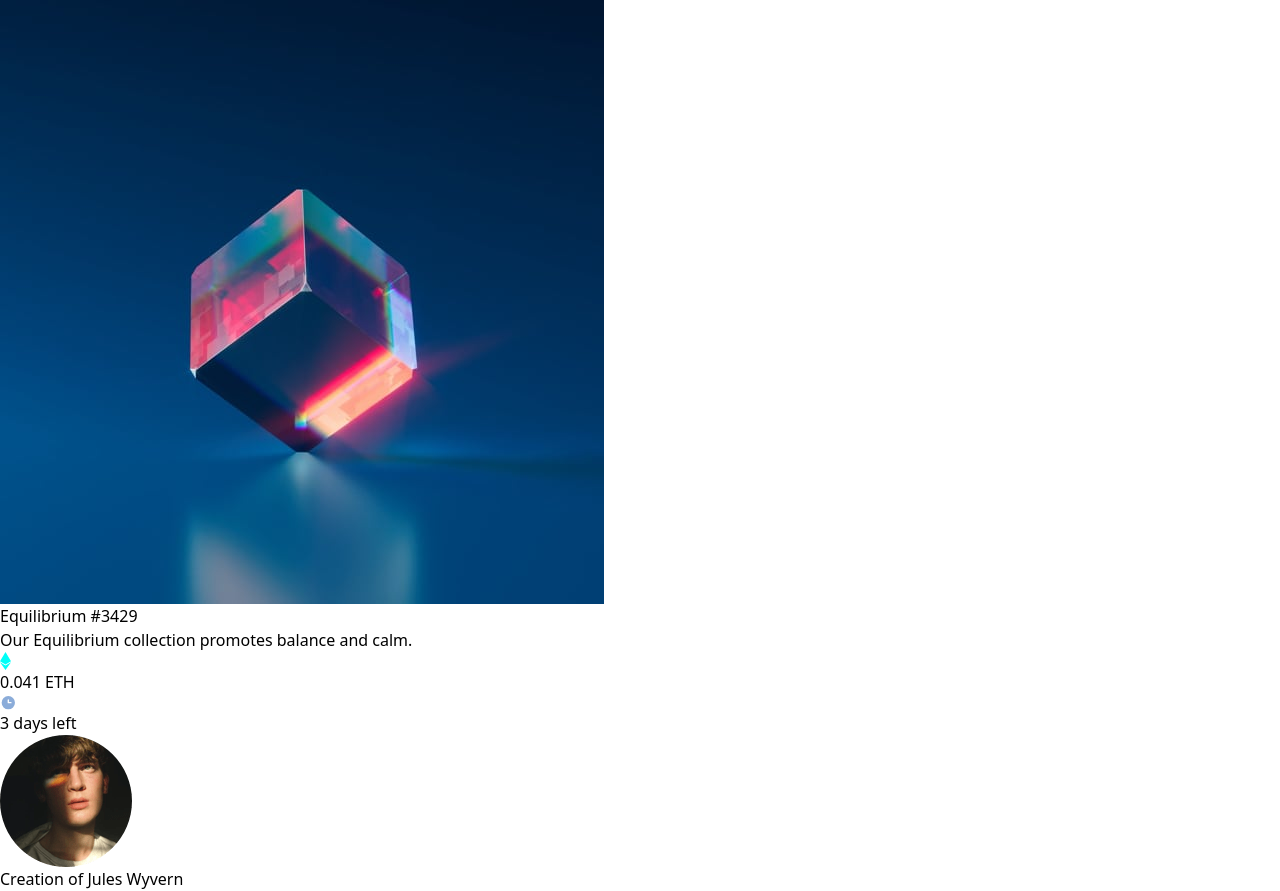
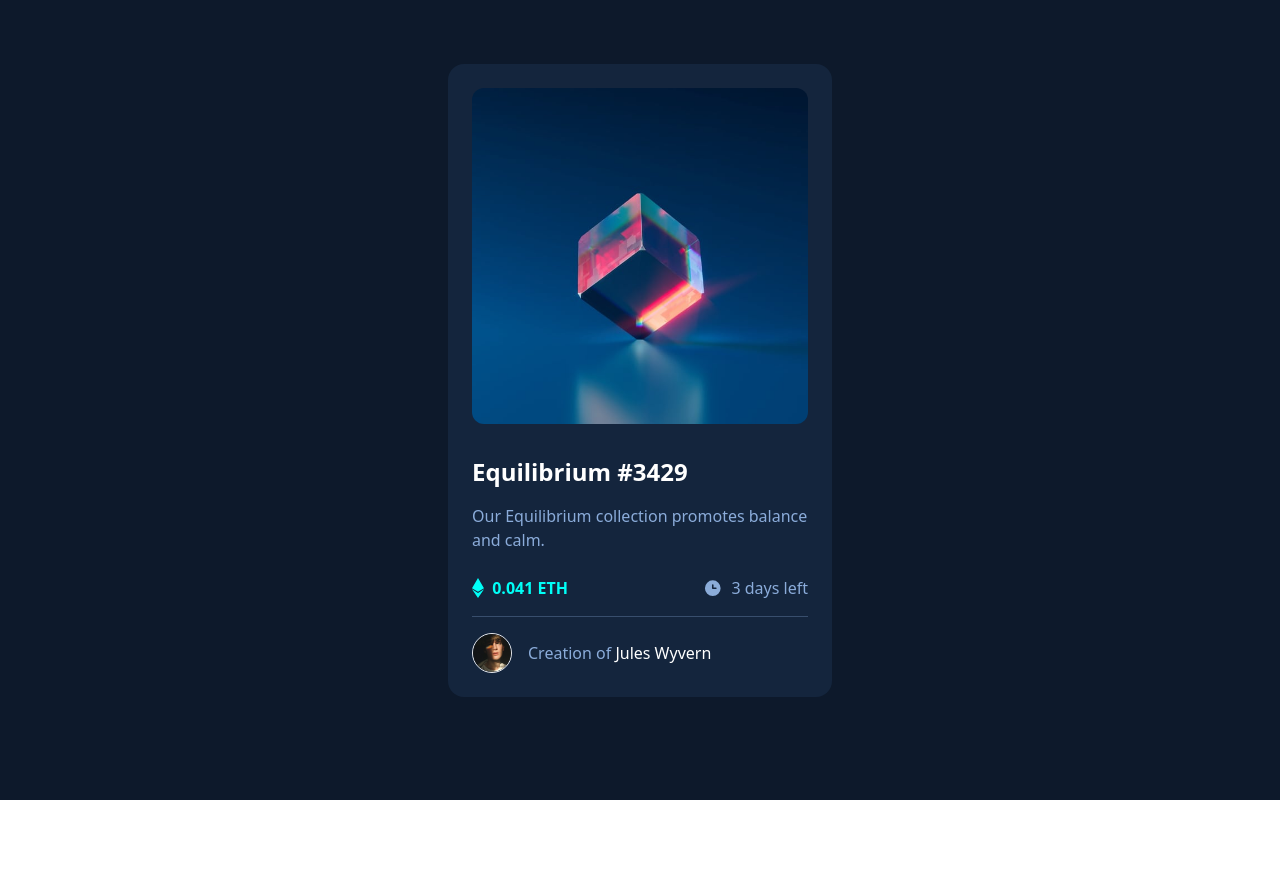
Before and after one commit to RoyalF4/nft-preview-card, a React (Vite) app: page / in a window 1280 px wide. After the commit the page ends 800 px from the top, so only its background shows below. Built offline with nearby package versions, Linux system fonts and the light colour scheme.

Commit message:
feat: :lipstick: add initial styling to card component

```diff
--- a/src/App.tsx
+++ b/src/App.tsx
@@ -1,20 +1,35 @@
 export default function App() {
   return (
-    <main>
-      <img src="/images/image-equilibrium.jpg" alt="" />
-      <h2>Equilibrium #3429</h2>
-      <p>Our Equilibrium collection promotes balance and calm.</p>
-      <div>
-        <img src="/images/icon-ethereum.svg" alt="" />
-        <span>0.041 ETH</span>
-        <img src="/images/icon-clock.svg" alt="" />
-        <span>3 days left</span>
-      </div>
-      <div>
-        <img src="/images/image-avatar.png" alt="Jules Wyvern avatar" />
-        <span>
-          Creation of <span>Jules Wyvern</span>
-        </span>
+    <main className="bg-main-bg  min-h-screen px-6 pt-16 text-white">
+      <h1 className="sr-only">NFT Preview Card</h1>
+      <div className="bg-card-bg mx-auto max-w-96 rounded-2xl p-6">
+        <img
+          className=" mb-8 rounded-xl"
+          src="/images/image-equilibrium.jpg"
+          alt=""
+        />
+
+        <h2 className="font-outfit-600 pb-4 text-2xl">Equilibrium #3429</h2>
+        <p className="text-soft-blue text-m pb-6">
+          Our Equilibrium collection promotes balance and calm.
+        </p>
+        <div className="flex items-center">
+          <img className="h-5 pr-2" src="/images/icon-ethereum.svg" alt="" />
+          <span className="text-cyan font-outfit-600 grow">0.041 ETH</span>
+          <img className="h-5 pr-2" src="/images/icon-clock.svg" alt="" />
+          <span className="text-soft-blue">3 days left</span>
+        </div>
+        <div className="border-soft-blue my-4 border-b border-opacity-30"></div>
+        <div className=" flex items-center">
+          <img
+            className="mr-4 h-10 rounded-full border"
+            src="/images/image-avatar.png"
+            alt="Jules Wyvern avatar"
+          />
+          <span className="text-soft-blue">
+            Creation of <span className="text-white">Jules Wyvern</span>
+          </span>
+        </div>
       </div>
     </main>
   );
```
